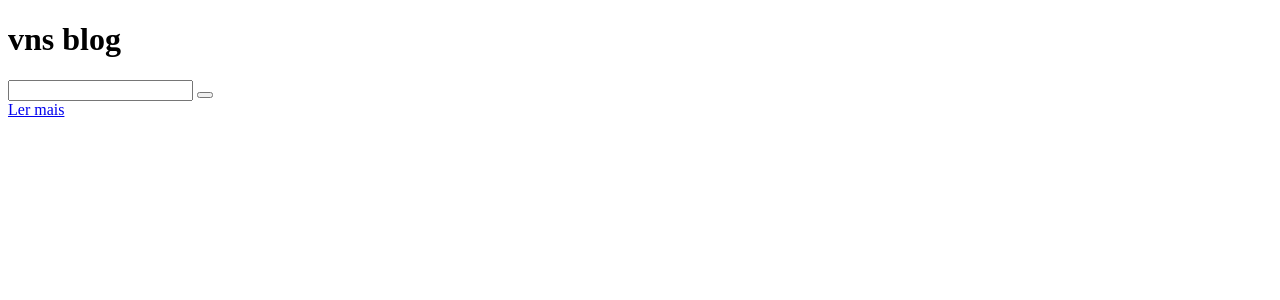
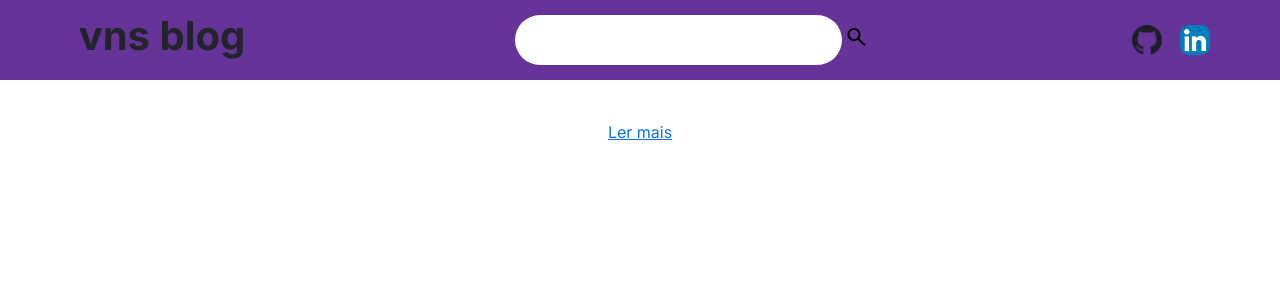
Before and after one commit to vnscss/vnscss.github.io, a Django app: page / in a window 1280 px wide. Shown: the top 300 px of the page. Run offline with Django 5.2, Linux system fonts and the light colour scheme; data that the repository does not hold is empty.

Commit message:
Style: ajustes de styles

```diff
--- a/templates/base.html
+++ b/templates/base.html
@@ -3,6 +3,21 @@
 <head>
     <meta charset="UTF-8">
     <meta name="viewport" content="width=device-width, initial-scale=1.0">
+
+
+    <!--Google fonts-->
+    <link rel="preconnect" href="https://fonts.googleapis.com">
+    <link rel="preconnect" href="https://fonts.gstatic.com" crossorigin>
+    <link href="https://fonts.googleapis.com/css2?family=Inter:ital,opsz,wght@0,14..32,100..900;1,14..32,100..900&display=swap" rel="stylesheet">
+
+
+    <!--Google icons-->
+    <link rel="stylesheet" href="https://fonts.googleapis.com/css2?family=Material+Symbols+Outlined" />
+
+    <!--bootstrap5-->
+    <link href="https://cdn.jsdelivr.net/npm/bootstrap@5.0.2/dist/css/bootstrap.min.css" rel="stylesheet" integrity="sha384-EVSTQN3/azprG1Anm3QDgpJLIm9Nao0Yz1ztcQTwFspd3yD65VohhpuuCOmLASjC" crossorigin="anonymous">
+    <script src="https://cdn.jsdelivr.net/npm/bootstrap@5.0.2/dist/js/bootstrap.bundle.min.js" integrity="sha384-MrcW6ZMFYlzcLA8Nl+NtUVF0sA7MsXsP1UyJoMp4YLEuNSfAP+JcXn/tWtIaxVXM" crossorigin="anonymous"></script>
+
     <title>
         {% block titulo %}
         {% endblock %}
--- a/templates/header.html
+++ b/templates/header.html
@@ -1,13 +1,13 @@
 <header>
-    <h1>vns blog</h1>
+    <h1 class="headerTitle">vns blog</h1>
 
     <div class="search">
         <input type="text">
-        <button class="searchButton"></button>
+        <button class="searchButton"><span class="material-symbols-outlined">search</span></button>
     </div>
-
+{% load static %}
     <div class="redes">
-        <a href="https://github.com/vnscss/" class="github"></a>
-        <a href="https://www.linkedin.com/in/vin%C3%ADcius-pires-4840b52a1/" class="linkedin"></a>
+        <a href="https://github.com/vnscss/" class="github"> <img src="{% static 'assets/github.png' %}" alt=""></a>
+        <a href="https://www.linkedin.com/in/vin%C3%ADcius-pires-4840b52a1/" class="linkedin"> <img src="{% static 'assets/linkedin.png' %}" alt=""> </a>
     </div>
 </header>
--- a/templates/mainPage.html
+++ b/templates/mainPage.html
@@ -3,14 +3,25 @@
 {% block titulo %}
     vns-blog
 {% endblock %}
+{% load static%}
+{% block conteudo %}
+<main>
+{% for article in articles %}
+<div class="articlesContainer">
+    {% if article.banner %}
+        <img class="col-6" src="media/{{ article.banner }}" alt="">
+    {% else %}
+         <img  class="col-6" src="{% static 'assets/notFound.png' %}" alt="">
+    {% endif %}
 
-{% block conteudo %}
+    <h1 class="col-6">
+        {{ article.titulo }}
+    </h1>
+</div>
 
-{% for article in articles %}
-
-{{ article.titulo }}
-<br>
+<div class="lineBr"></div>
 {% endfor %}
 
 <a href="{% url 'ArticleListView' %}">Ler mais </a>
+</main>
 {% endblock %}
--- a/templates/style.html
+++ b/templates/style.html
@@ -1,3 +1,122 @@
 <style>
 
+:root{
+    --cinza: rgba(70, 70, 70, 0.219);
+}
+
+*{
+    font-family: "Inter", sans-serif;
+    font-optical-sizing: auto;
+    font-weight: <weight>;
+    font-style: normal;
+}
+
+*{
+    margin: 0;
+    padding: 0;
+}
+
+body{
+    width: 100vw;
+    height: 100vh;
+}
+
+header{
+    background-color: rebeccapurple;
+
+    width: 100vw;
+    height: 10vh;
+
+    display: flex;
+    align-items: center;
+    justify-content: center;
+    flex-direction: row;
+    gap: 20%;
+}
+
+.headerTitle{
+    font-weight: bold;
+}
+
+.redes{
+    display: flex;
+    align-items: center;
+    justify-content: center;
+    flex-direction: row;
+    gap: 30%;
+}
+
+.redes a img{
+    width: 30px;
+    border-radius: 30%;
+}
+
+.search{
+    width: 30vw;
+    display: flex;
+    align-items: center;
+    justify-content: center;
+    flex-direction: row;
+
+}
+
+.search input{
+    width: 85%  ;
+     text-align: center;
+}
+
+.search input , .search input:focus{
+background-color: white;
+height: 50px;
+border-radius: 50px;
+border: none;
+outline: none;
+}
+
+.search button {
+    background: none;
+    border: none;
+    width: 30px ;
+    cursor: pointer;
+
+}
+
+main{
+    display: flex;
+    align-items: center;
+    justify-content: center;
+    flex-direction: column;
+
+    width: 100vw;
+
+    padding-top: 5vh;
+
+}
+
+.articlesContainer{
+    width: 80%;
+    display: flex;
+    align-items: start;
+    justify-content: center;
+    flex-direction: row;
+
+    height: 25vh;
+
+    padding-bottom: 1.5vh;
+    padding-top: 1.5vh;
+
+    margin-top: 1.5vh;
+    margin-bottom: 1.5vh;
+}
+
+.articlesContainer img{
+    height: 100%;
+    object-fit: contain;
+}
+
+.lineBr{
+    background-color: var(--cinza);
+    width: 70vw;
+     height: 1px;
+}
 </style>
```
